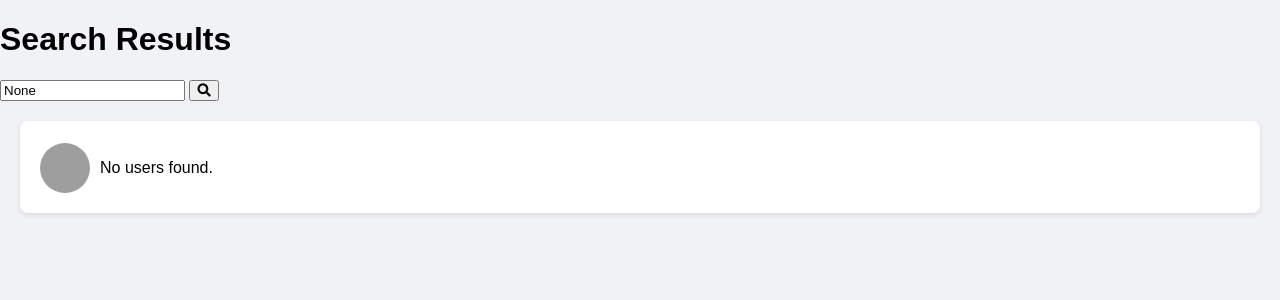
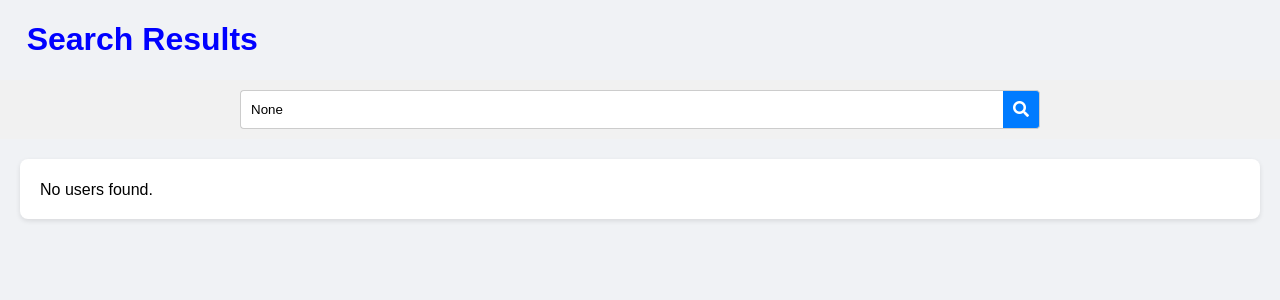
Before and after one commit to malithi19/Social-Network, a Django app: page /users/ in a window 1280 px wide. Shown: the top 300 px of the page. Run offline with Django 5.2, Linux system fonts and the light colour scheme; grey boxes are pictures that could not be loaded.

Commit message:
update user_list.html

```diff
--- a/social/Templates/user_list.html
+++ b/social/Templates/user_list.html
@@ -10,6 +10,50 @@
             background-color: #f0f2f5;
             margin: 0;
             padding: 0;
+        }
+
+
+        .search-bar {
+            width: 100%;
+            display: flex;
+            justify-content: center;
+            align-items: center;
+            padding: 10px 0;
+            background-color: #f1f1f1; /* Optional: change background color */
+        }
+
+        .search-bar form {
+            display: flex;
+            width: 80%; /* Adjust this width as necessary */
+            max-width: 800px; /* Optional: set a max width */
+        }
+
+        .search-bar input[type="text"] {
+            width: 100%;
+            padding: 10px;
+            border: 1px solid #ccc;
+            border-right: none;
+            border-radius: 4px 0 0 4px;
+            outline: none;
+            box-sizing: border-box;
+        }
+
+        .search-bar button {
+            padding: 10px;
+            border: 1px solid #ccc;
+            border-left: none;
+            border-radius: 0 4px 4px 0;
+            background-color: #007BFF;
+            color: white;
+            cursor: pointer;
+        }
+
+        .search-bar button:hover {
+            background-color: #0056b3;
+        }
+
+        .search-icon {
+            font-size: 16px;
         }
 
         .user-profile img {
@@ -34,26 +78,32 @@
         .friend-request:last-child {
             border-bottom: none;
         }
-        .friend-info {
+        .user-list {
             display: flex;
             align-items: center;
             margin: 2px 0 0 0;
+            flex-direction: column;
+            gap: 10px; /* Space between user items */
         }
-        .friend-info img {
+        .user-list img {
             width: 50px;
             height: 50px;
             border-radius: 50%;
             margin-right: 10px;
         }
-        .friend-info div {
+        .user-list .user-item {
             display: flex;
-            flex-direction: column;
+            align-items: center;
         }
+        .search-results-title {
+            color: blue;
+        }
+
     </style>
 </head>
 
 <body>
-    <h1>Search Results</h1>
+    <h1 class = "search-results-title"> &nbsp; &nbsp;Search  Results</h1>
 
     <div class="search-bar">
         <form action="{% url 'user_search' %}" method="GET">
@@ -64,18 +114,20 @@
 
     <div class="friend-requests">
         <div class="friend-request" data-friend-id="1">
-            <div class="friend-info">
-                <img src="default-profile.jpg" alt="Profile Picture">
                  <div class="user-list">
                         {% for user in search_results %}
-                            <a href="{% url 'other_profile' user.id %}">{{ user.username }}</a>
+                             <div class="user-item">
+                                 <img src="default-profile.jpg" alt="Profile Picture">
+                                 <a href="{% url 'other_profile' user.id %}">{{ user.username }}</a>
+                             </div>
                         {% empty %}
                             No users found.
                         {% endfor %}
                 </div>
-            </div>
+
         </div>
     </div>
 
+
 </body>
 </html>
```
